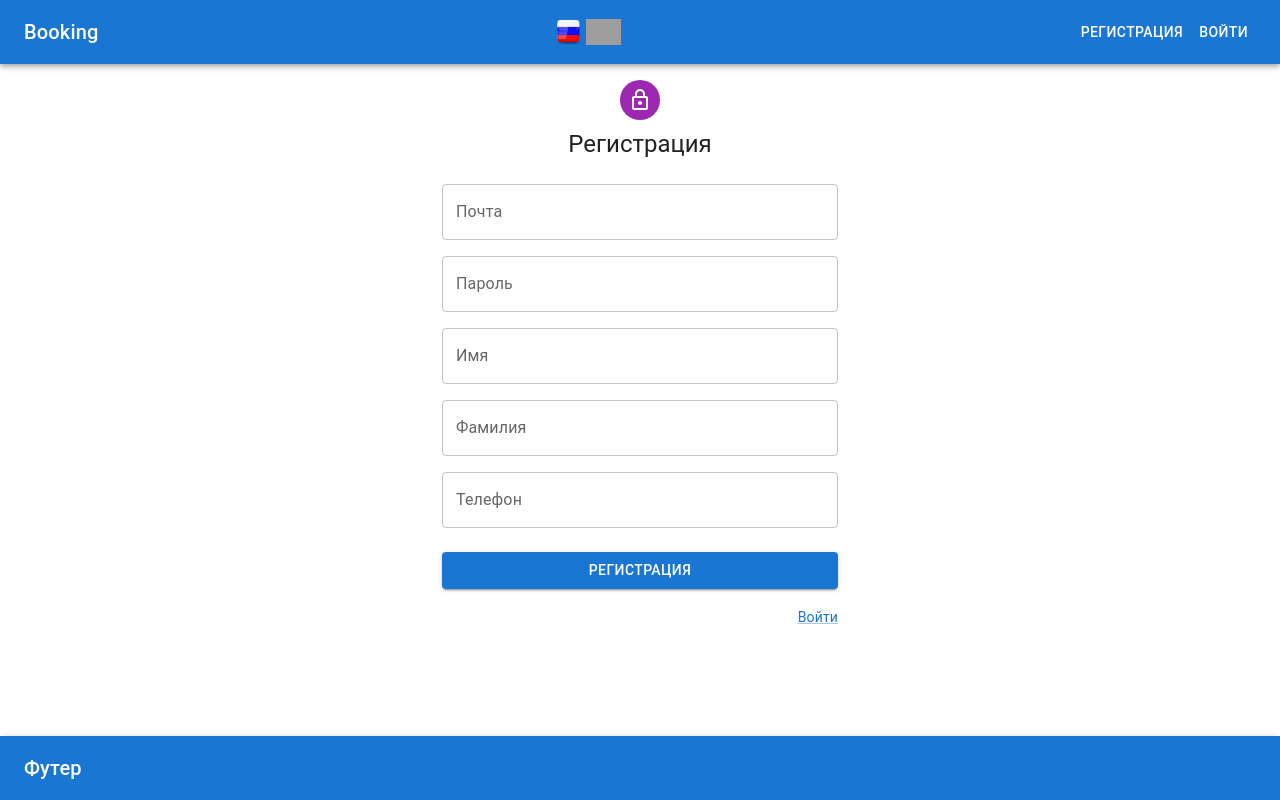
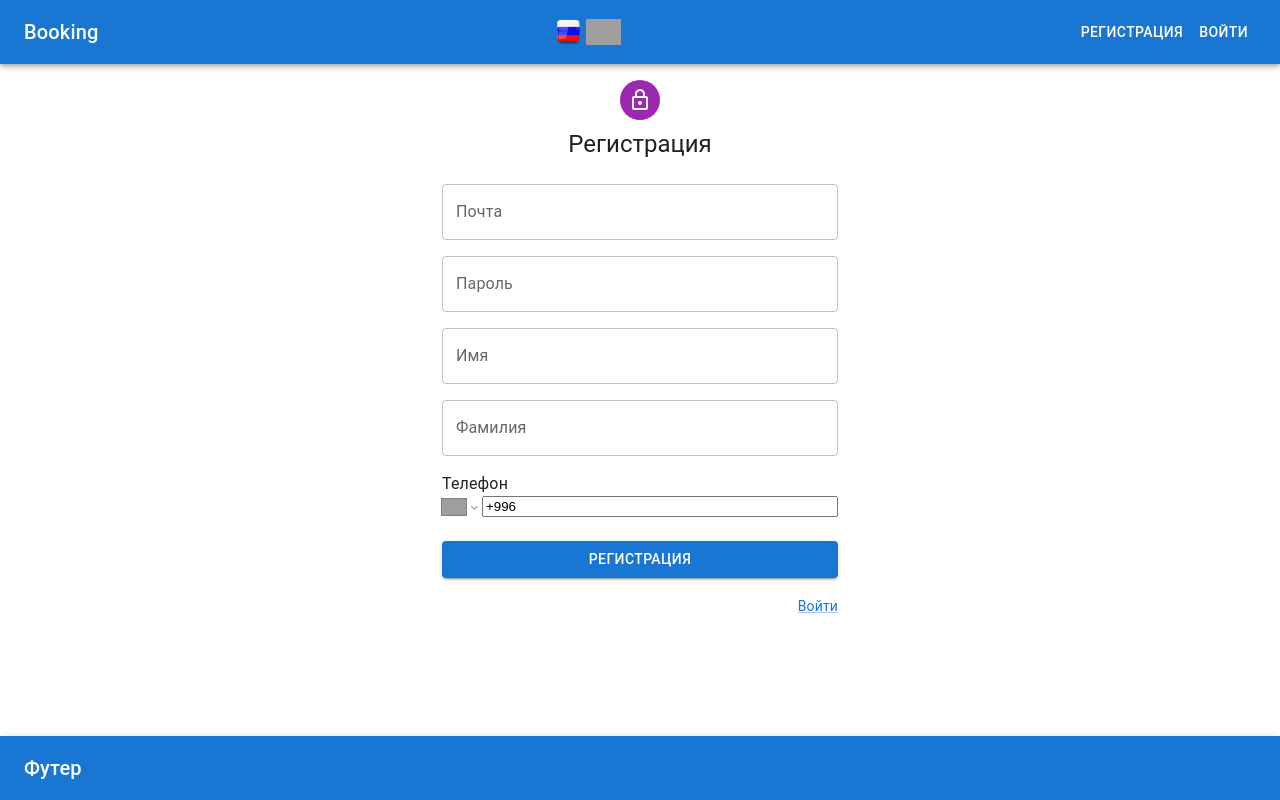
Before and after one commit to omurbekov-azamat/booking, a React (Create React App) app in the folder frontend/: page /register in a window 1280 px wide. Built offline with nearby package versions, Linux system fonts and the light colour scheme; grey boxes are pictures that could not be loaded.

Commit message:
#37 добавил библиотеку номера телефона и компонент в форму регистрации а так же название поля в словарь

```diff
--- a/frontend/package.json
+++ b/frontend/package.json
@@ -22,6 +22,8 @@
     "react": "^18.2.0",
     "react-dom": "^18.2.0",
     "react-i18next": "^12.2.0",
+    "react-phone-input-2": "^2.15.1",
+    "react-phone-number-input": "^3.2.19",
     "react-redux": "^8.0.5",
     "react-router-dom": "^6.10.0",
     "react-scripts": "5.0.1",
@@ -53,8 +55,8 @@
     "eslint-plugin-prettier": "^4.2.1",
     "eslint-plugin-react": "^7.32.2",
     "eslint-plugin-react-hooks": "^4.6.0",
-    "prettier": "2.8.4",
-    "i18next-browser-languagedetector": "^7.0.1"
+    "i18next-browser-languagedetector": "^7.0.1",
+    "prettier": "2.8.4"
   },
   "browserslist": {
     "production": [
--- a/frontend/src/features/users/Register.tsx
+++ b/frontend/src/features/users/Register.tsx
@@ -8,6 +8,9 @@ import { Link as RouterLink, useNavigate } from 'react-router-dom';
 import LockOutlinedIcon from '@mui/icons-material/LockOutlined';
 import type { RegisterMutation } from '../../types';
 import { useTranslation } from 'react-i18next';
+import PhoneInput from 'react-phone-number-input';
+import { isValidPhoneNumber } from 'react-phone-number-input';
+import 'react-phone-number-input/style.css';
 
 const Register = () => {
   const dispatch = useAppDispatch();
@@ -26,8 +29,11 @@ const Register = () => {
 
   const inputChangeHandler = (event: React.ChangeEvent<HTMLInputElement>) => {
     const { name, value } = event.target;
+    setState((prevState) => ({ ...prevState, [name]: value }));
+  };
 
-    setState((prevState) => ({ ...prevState, [name]: value }));
+  const phoneChangeHandler = (newPhone: string) => {
+    setState((prevState) => ({ ...prevState, phoneNumber: newPhone }));
   };
 
   const submitFormHandler = async (event: React.FormEvent) => {
@@ -114,16 +120,18 @@ const Register = () => {
                 helperText={getFieldError('lastName')}
               />
             </Grid>
+
             <Grid item xs={12}>
-              <TextField
-                label={t('phoneNumber')}
+              <label> {t('phoneNumber')}</label>
+              <PhoneInput
+                onChange={phoneChangeHandler}
+                defaultCountry={'KG'}
+                international
+                inputStyle={{ padding: '10px' }}
+                countryCallingCodeEditable={false}
                 name="phoneNumber"
-                type="tel"
-                autoComplete="phone-number"
                 value={state.phoneNumber}
-                onChange={inputChangeHandler}
-                error={Boolean(getFieldError('phoneNumber'))}
-                helperText={getFieldError('phoneNumber')}
+                error={state.phoneNumber && (isValidPhoneNumber(state.phoneNumber) ? undefined : t('phoneError'))}
               />
             </Grid>
           </Grid>
--- a/frontend/src/public/locales/en/translation.json
+++ b/frontend/src/public/locales/en/translation.json
@@ -9,5 +9,6 @@
   "firstName": "First name",
   "lastName": "Last name",
   "phoneNumber": "Phone number",
-  "footerText": "Footer"
+  "footerText": "Footer",
+  "phoneError": "Invalid phone number"
 }
--- a/frontend/src/public/locales/ru/translation.json
+++ b/frontend/src/public/locales/ru/translation.json
@@ -8,6 +8,7 @@
   "email": "Почта",
   "firstName": "Имя",
   "lastName": "Фамилия",
+  "footerText": "Футер",
   "phoneNumber": "Телефон",
-  "footerText": "Футер"
+  "phoneError": "неправильный номер"
 }
```
Also changed, not shown: 1 other file (tests, documents, lock files or other folders).
